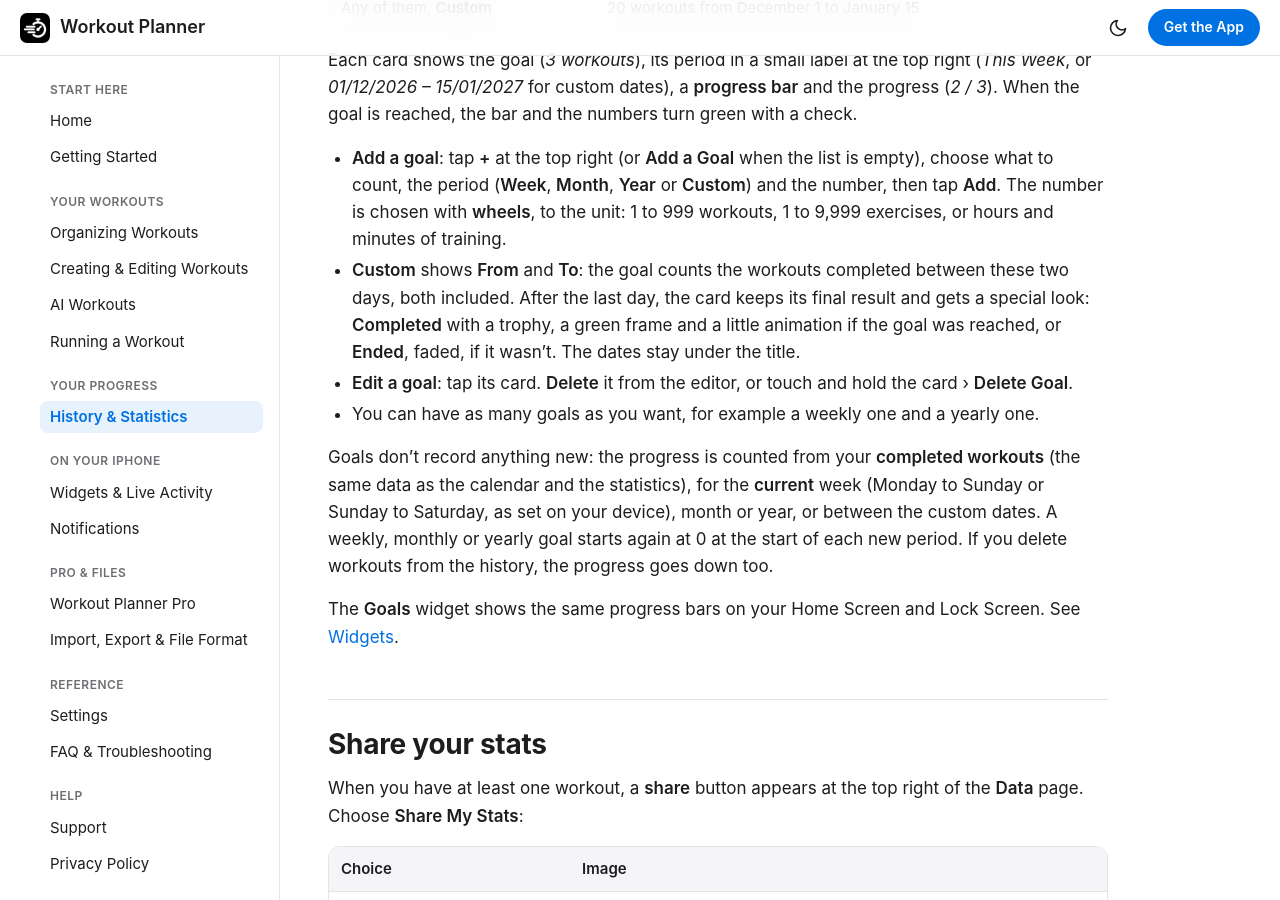
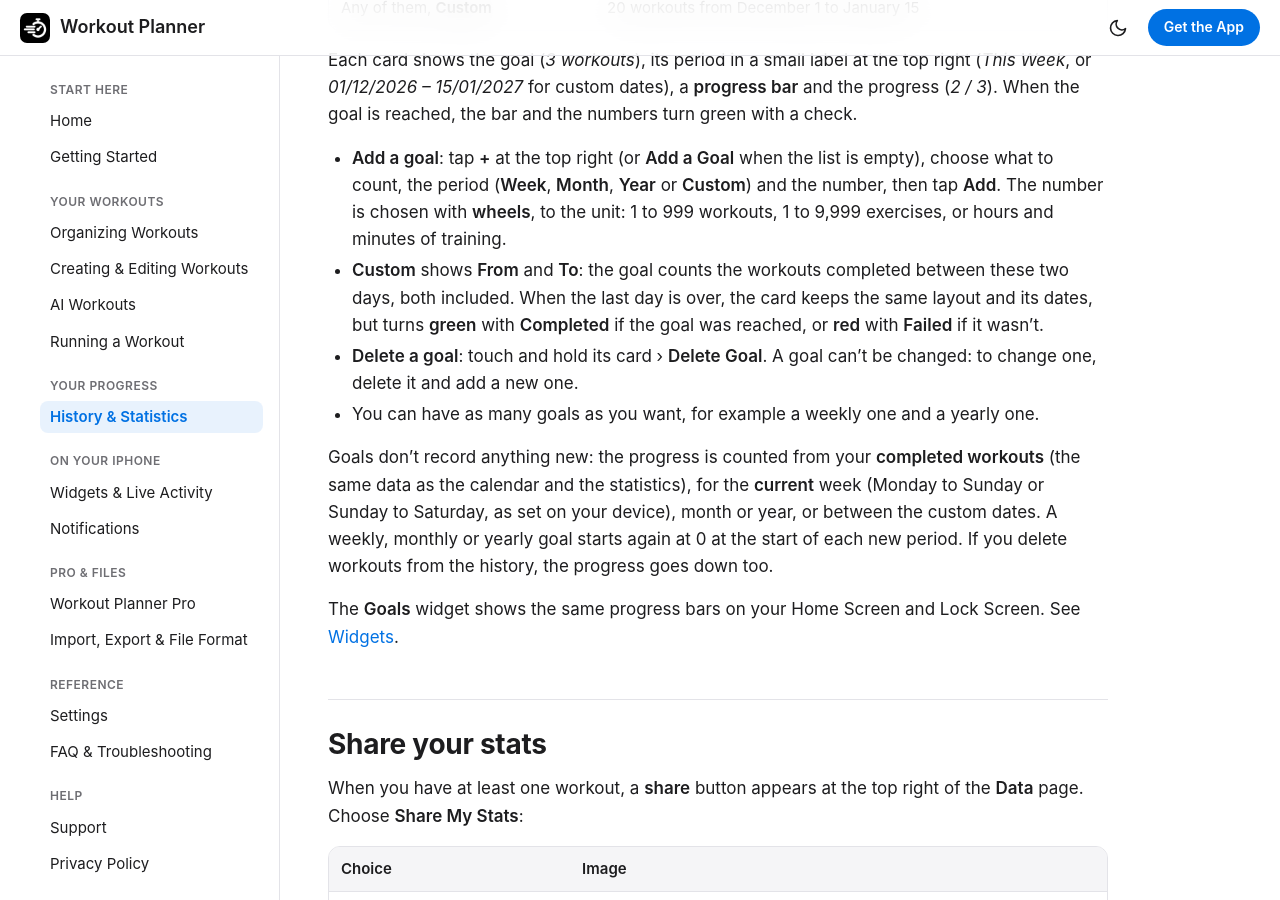
Before and after one commit to User1223-lgtm/workout-planner, a Jekyll site: the page built from history-and-statistics.md, in a window 1280 px wide and 900 px high, scrolled down 3290 px. Built offline with Jekyll 4.4.1, drawn with Linux system fonts in a browser that asks for light colours.

Commit message:
Goals: no editing, finished custom goals in green or red
Co-Authored-By: Claude Opus 5.5 <noreply@anthropic.com>
Claude-Session: https://claude.ai/code/session_01PSKkjhg92DJzge7KN1tx42

```diff
--- a/history-and-statistics.md
+++ b/history-and-statistics.md
@@ -91,8 +91,8 @@ The total of the period is shown at the top right of each chart.
 Each card shows the goal (*3 workouts*), its period in a small label at the top right (*This Week*, or *01/12/2026 – 15/01/2027* for custom dates), a **progress bar** and the progress (*2 / 3*). When the goal is reached, the bar and the numbers turn green with a check.
 
 - **Add a goal**: tap **+** at the top right (or **Add a Goal** when the list is empty), choose what to count, the period (**Week**, **Month**, **Year** or **Custom**) and the number, then tap **Add**. The number is chosen with **wheels**, to the unit: 1 to 999 workouts, 1 to 9,999 exercises, or hours and minutes of training.
-- **Custom** shows **From** and **To**: the goal counts the workouts completed between these two days, both included. After the last day, the card keeps its final result and gets a special look: **Completed** with a trophy, a green frame and a little animation if the goal was reached, or **Ended**, faded, if it wasn't. The dates stay under the title.
-- **Edit a goal**: tap its card. **Delete** it from the editor, or touch and hold the card › **Delete Goal**.
+- **Custom** shows **From** and **To**: the goal counts the workouts completed between these two days, both included. When the last day is over, the card keeps the same layout and its dates, but turns **green** with **Completed** if the goal was reached, or **red** with **Failed** if it wasn't.
+- **Delete a goal**: touch and hold its card › **Delete Goal**. A goal can't be changed: to change one, delete it and add a new one.
 - You can have as many goals as you want, for example a weekly one and a yearly one.
 
 Goals don't record anything new: the progress is counted from your **completed workouts** (the same data as the calendar and the statistics), for the **current** week (Monday to Sunday or Sunday to Saturday, as set on your device), month or year, or between the custom dates. A weekly, monthly or yearly goal starts again at 0 at the start of each new period. If you delete workouts from the history, the progress goes down too.
```
